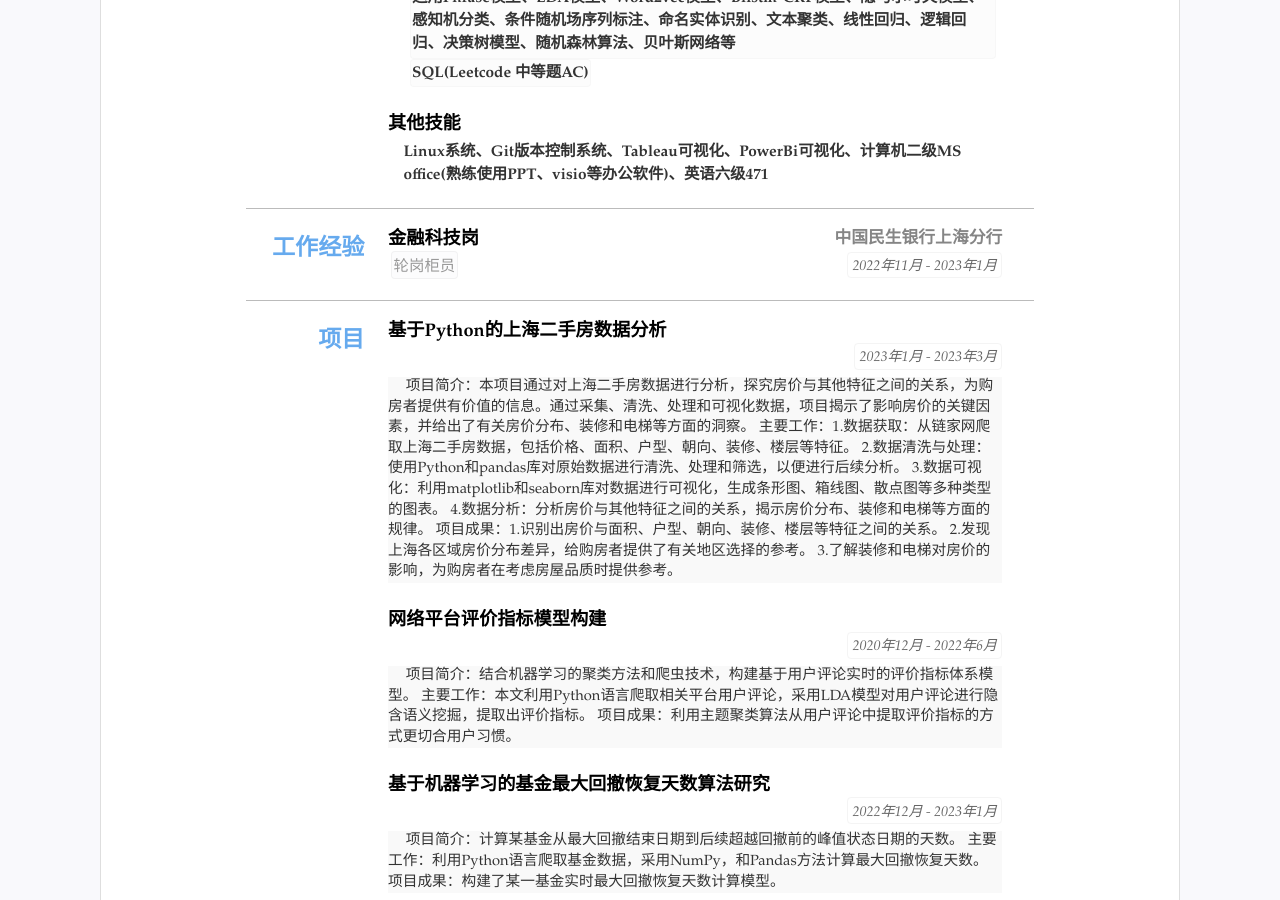
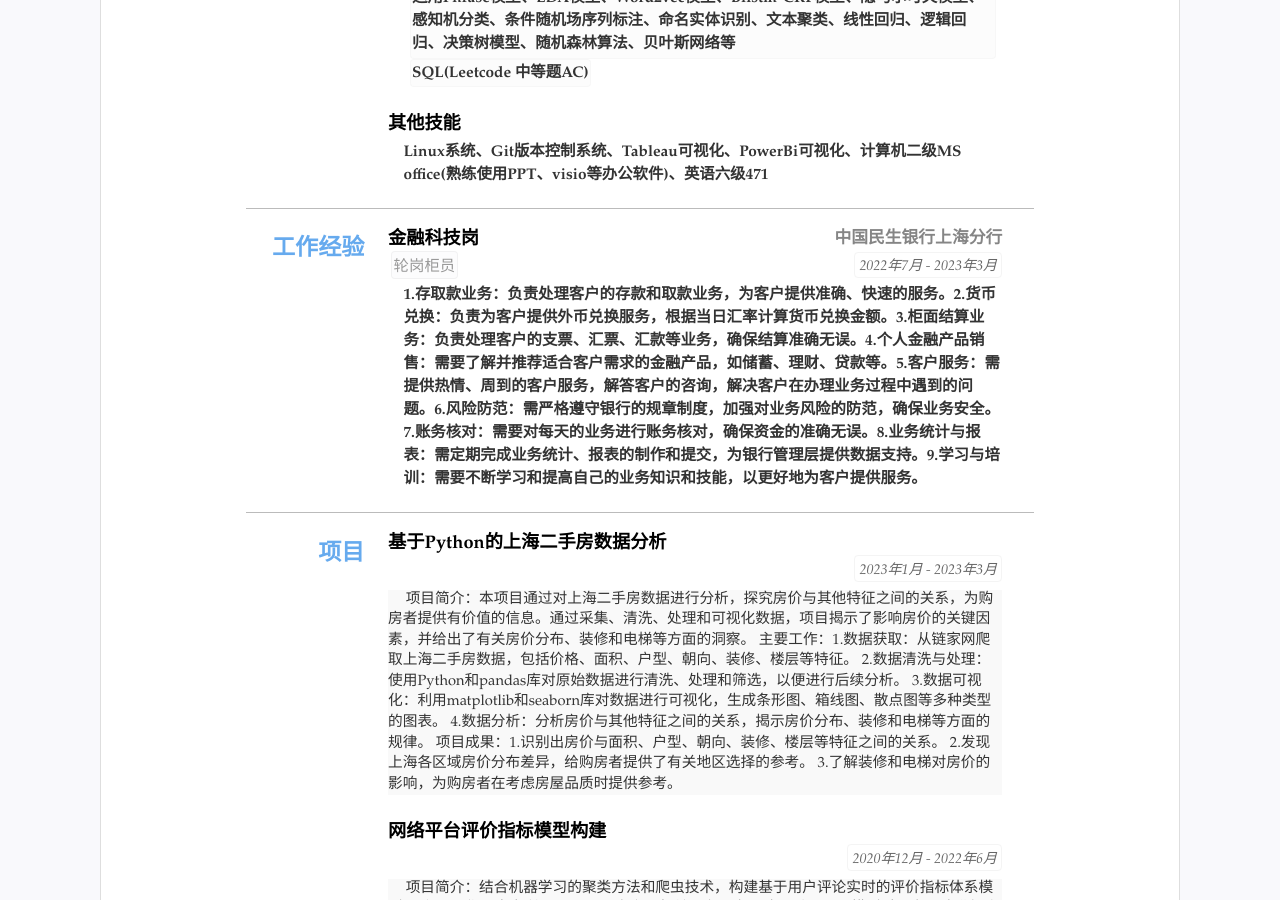
Before and after one commit to qiaokelishushu/CV, a Jekyll site: the page built from index.html, in a window 1280 px wide and 900 px high, scrolled down 539 px. Built offline with Jekyll 4.4.1, drawn with Linux system fonts in a browser that asks for light colours.

Commit message:
Update resume.yml
update202357

```diff
--- a/_data/resume.yml
+++ b/_data/resume.yml
@@ -55,10 +55,19 @@ main: #简历主要内容，
   content:
   - title: 金融科技岗
     sub: 中国民生银行上海分行
-    duration: "2022年11月 - 2023年1月"
+    duration: "2022年7月 - 2023年3月"
     tags:
     - 轮岗柜员
-#     summary: 职务或者工作总结(自动折叠)
+    summary:
+    - 1.存取款业务：负责处理客户的存款和取款业务，为客户提供准确、快速的服务。
+    - 2.货币兑换：负责为客户提供外币兑换服务，根据当日汇率计算货币兑换金额。
+    - 3.柜面结算业务：负责处理客户的支票、汇票、汇款等业务，确保结算准确无误。
+    - 4.个人金融产品销售：需要了解并推荐适合客户需求的金融产品，如储蓄、理财、贷款等。
+    - 5.客户服务：需提供热情、周到的客户服务，解答客户的咨询，解决客户在办理业务过程中遇到的问题。
+    - 6.风险防范：需严格遵守银行的规章制度，加强对业务风险的防范，确保业务安全。
+    - 7.账务核对：需要对每天的业务进行账务核对，确保资金的准确无误。
+    - 8.业务统计与报表：需定期完成业务统计、报表的制作和提交，为银行管理层提供数据支持。
+    - 9.学习与培训：需要不断学习和提高自己的业务知识和技能，以更好地为客户提供服务。
 #     detail: 同时包含 summary和detail在Chrome，Safari(包括IOS)，Android和新版Firefox等会自动折叠，不支持折叠的浏览器和展开后表现一致
 #     # open: open
 #     #可以设置open默认展开
```
